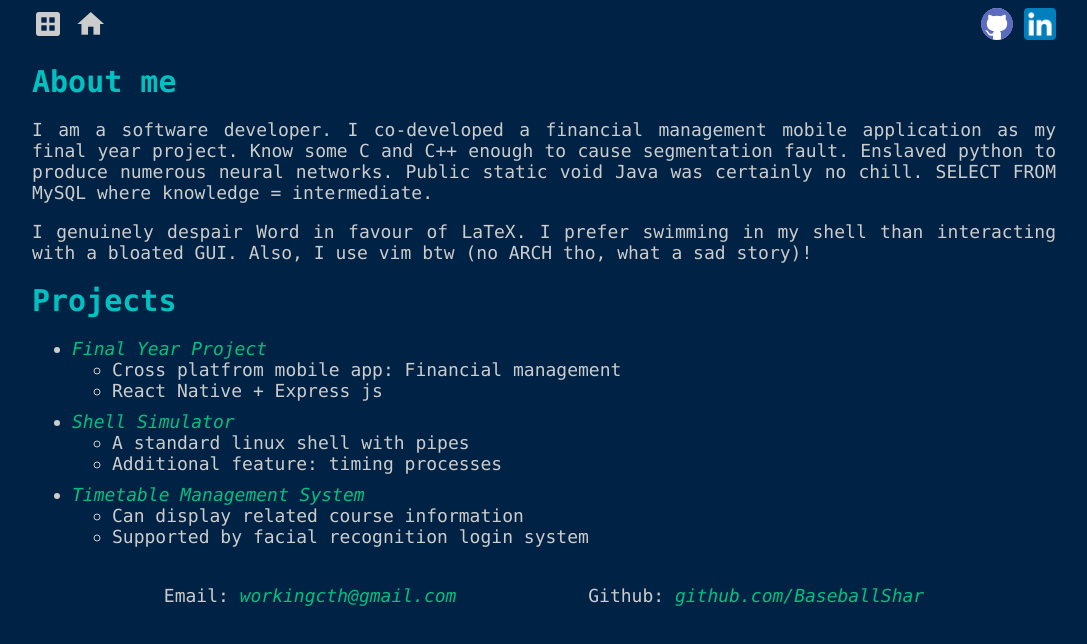
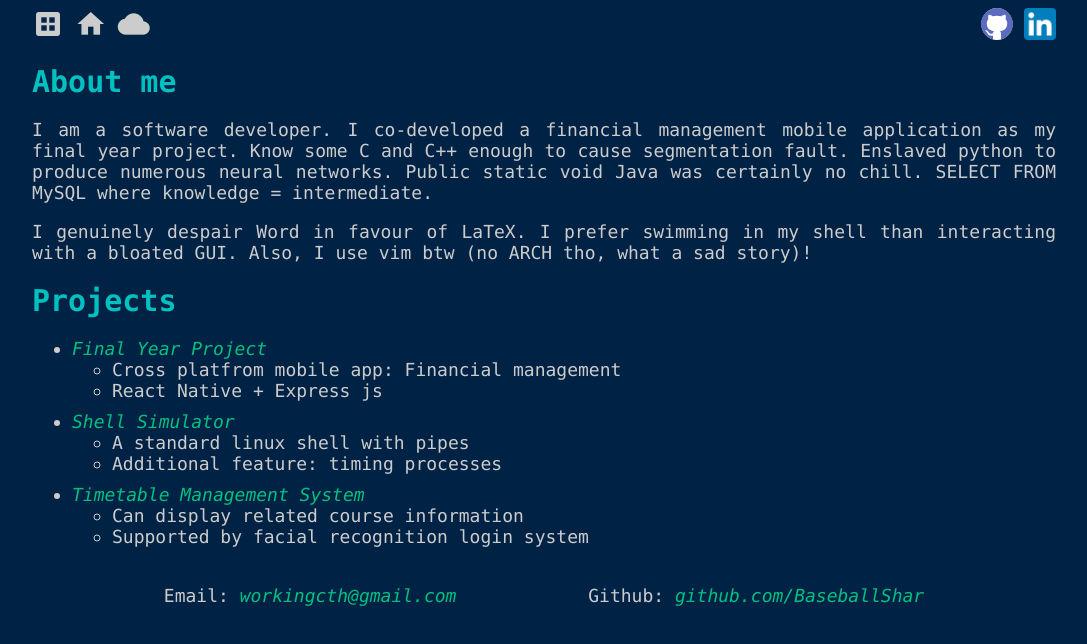
Before and after one commit to BaseballShar/BaseballShar.github.io, a plain HTML site: page index.html in a window 1280 px wide. Shown: the whole page, without its empty margins (96-1183 px from the left). Drawn offline with Linux system fonts and the light colour scheme.

Commit message:
Added link to weather panel

```diff
--- a/index.html
+++ b/index.html
@@ -22,6 +22,9 @@
         </a>
         <a class="icon" href="index.html">
           <span class="material-icon">home</span>
+        </a>
+        <a class="icon" href="https://baseballshar.github.io/weather-app/">
+          <span class="material-icon">cloud</span>
         </a>
       </div>
       <!-- Group 2 -->
```
